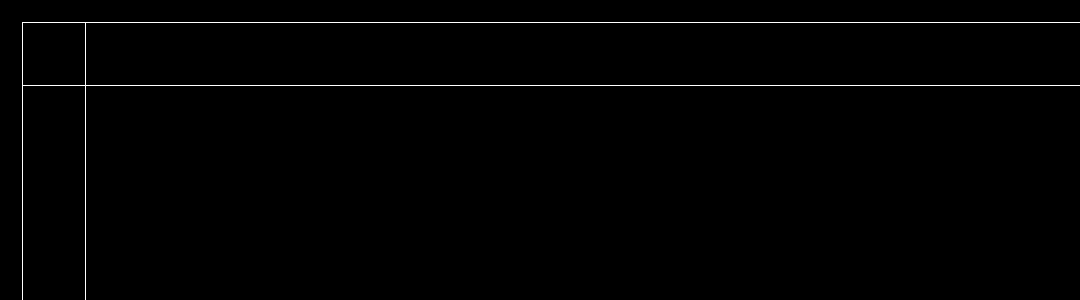
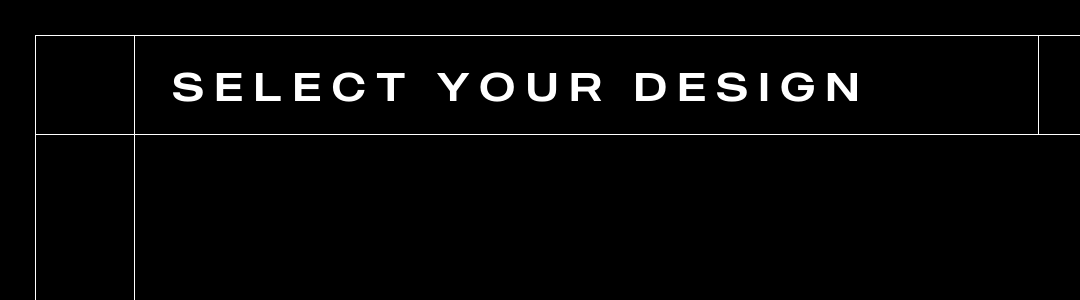
Before and after one commit to eythanSaillet/generative-tattoo, a React (Create React App) app: page / in a window 1280 px wide. Shown: the top 300 px of the page, without its empty margins (0-1080 px from the left). Built offline with nearby package versions, Linux system fonts and the light colour scheme.

Commit message:
:sparkles: create AnimatedText component

```diff
--- /dev/null
+++ b/src/components/AnimatedText.js
@@ -0,0 +1,46 @@
+import React, { useEffect, useRef } from 'react'
+import styled from 'styled-components'
+import gsap, { Power3 } from 'gsap'
+
+const Text = styled.div`
+	overflow: hidden;
+	display: flex;
+	align-items: center;
+	span {
+		display: inline-block;
+		white-space: pre;
+		transform: translateY(100%);
+	}
+
+	/* STYLES */
+	.title {
+		height: 33px;
+		padding: 0 5px;
+		font-size: 2.5em;
+		line-height: 33px;
+	}
+`
+
+export default function AnimatedText({ text, style, delay }) {
+	let test = []
+	let spans = useRef([])
+	for (let i = 0; i < text.length; i++) {
+		test.push(
+			<span className={style} key={i} ref={(element) => spans.current.push(element)}>
+				{text[i]}
+			</span>
+		)
+	}
+	useEffect(() => {
+		setTimeout(() => {
+			gsap.to(spans.current, {
+				duration: 0.7,
+				y: 0,
+				stagger: 0.03,
+				ease: Power3.easeOut,
+			})
+		}, delay)
+	}, [])
+
+	return <Text>{test}</Text>
+}
--- a/src/components/Navigation.js
+++ b/src/components/Navigation.js
@@ -1,6 +1,8 @@
 import React, { useEffect, useRef } from 'react'
 import styled from 'styled-components'
 import gsap, { Power2 } from 'gsap'
+
+import AnimatedText from './AnimatedText'
 
 const View = styled.div`
 	width: 100vw;
@@ -9,8 +11,8 @@ const View = styled.div`
 	justify-content: flex-end;
 	align-items: flex-end;
 	background: var(--black);
-	--containerMargin: 1.7vw;
-	--menuSize: 5vw;
+	--containerMargin: 35px;
+	--menuSize: 100px;
 	--menuLineSize: 1px;
 	.container {
 		position: relative;
@@ -19,12 +21,13 @@ const View = styled.div`
 		display: flex;
 		flex-direction: column;
 
-		/* MENU LINES */
+		/* NAV LINES */
 		.navLines {
 			position: absolute;
 			top: 0;
 			left: 0;
 			display: flex;
+			pointer-events: none;
 		}
 		.topNavLines {
 			width: 100%;
@@ -52,10 +55,33 @@ const View = styled.div`
 			}
 		}
 
-		/* MENU & MAIN */
+		/* NAV & MAIN */
 		.upperNav {
 			width: 100%;
 			height: var(--menuSize);
+			display: flex;
+			.icon {
+				width: var(--menuSize);
+				height: 100%;
+			}
+			.titleContainer {
+				width: calc(80% - var(--menuSize));
+				height: 100%;
+				display: flex;
+				align-items: center;
+				padding-left: 35px;
+			}
+			.line {
+				width: var(--menuLineSize);
+				height: 100%;
+				background: var(--white);
+				transform: scaleY(0);
+				transform-origin: top;
+			}
+			.selectionButtonContainer {
+				width: calc(20% - var(--menuLineSize));
+				height: 100%;
+			}
 		}
 		.lowerContainer {
 			width: 100;
@@ -73,17 +99,19 @@ const View = styled.div`
 	}
 `
 
-function Navigation() {
+export default function Navigation() {
 	let topNavLine1 = useRef(null)
 	let topNavLine2 = useRef(null)
+	let topNavLine3 = useRef(null)
 	let leftNavLine1 = useRef(null)
 	let leftNavLine2 = useRef(null)
 
 	useEffect(() => {
-		gsap.to(topNavLine1.current, { duration: 1, scaleX: 1, ease: Power2.easeInOut })
-		gsap.to(topNavLine2.current, { duration: 1.2, scaleX: 1, ease: Power2.easeInOut })
-		gsap.to(leftNavLine1.current, { duration: 1, scaleY: 1, ease: Power2.easeInOut })
-		gsap.to(leftNavLine2.current, { duration: 1.2, scaleY: 1, ease: Power2.easeInOut })
+		gsap.to(topNavLine1.current, { duration: 1.3, scaleX: 1, ease: Power2.easeInOut })
+		gsap.to(topNavLine2.current, { duration: 1.8, scaleX: 1, ease: Power2.easeInOut })
+		gsap.to(leftNavLine1.current, { duration: 1.1, scaleY: 1, ease: Power2.easeInOut })
+		gsap.to(leftNavLine2.current, { duration: 1.6, scaleY: 1, ease: Power2.easeInOut })
+		gsap.to(topNavLine3.current, { duration: 0.3, delay: 0.75, scaleY: 1, ease: Power2.easeInOut })
 	}, [])
 
 	return (
@@ -97,7 +125,14 @@ function Navigation() {
 					<div className="line" ref={leftNavLine1}></div>
 					<div className="line" ref={leftNavLine2}></div>
 				</div>
-				<div className="upperNav"></div>
+				<div className="upperNav">
+					<div className="icon"></div>
+					<div className="titleContainer">
+						<AnimatedText text="SELECT YOUR DESIGN" style="title" delay={600}></AnimatedText>
+					</div>
+					<div className="line" ref={topNavLine3}></div>
+					<div className="selectionButtonContainer"></div>
+				</div>
 				<div className="lowerContainer">
 					<div className="leftNav"></div>
 					<div className="main"></div>
@@ -106,5 +141,3 @@ function Navigation() {
 		</View>
 	)
 }
-
-export default Navigation
--- a/src/components/SplashScreen/SplashSketch.js
+++ b/src/components/SplashScreen/SplashSketch.js
@@ -3,7 +3,7 @@ import Sketch from 'react-p5'
 
 import fontSource from '../../assets/fonts/made-outer-sans/made-outer-sans-medium.otf'
 
-function SplashSketch(props) {
+export default function SplashSketch(props) {
 	let particleFont
 	let systemWidth = 550
 	let systemHeight = 150
@@ -205,5 +205,3 @@ function SplashSketch(props) {
 
 	return <Sketch preload={preload} setup={setup} draw={draw} />
 }
-
-export default SplashSketch
--- a/src/components/SplashScreen/SplashTitle.js
+++ b/src/components/SplashScreen/SplashTitle.js
@@ -12,8 +12,6 @@ const Title = styled.h1`
 	letter-spacing: 70px;
 `
 
-function SplashTitle() {
+export default function SplashTitle() {
 	return <Title>GENERATIVE</Title>
 }
-
-export default SplashTitle
--- a/src/components/SplashScreen/index.js
+++ b/src/components/SplashScreen/index.js
@@ -2,7 +2,7 @@ import React from 'react'
 import SplashSketch from './SplashSketch'
 import SplashTitle from './SplashTitle'
 
-function SplashScreen() {
+export default function SplashScreen() {
 	return (
 		<div>
 			<SplashSketch></SplashSketch>
@@ -10,5 +10,3 @@ function SplashScreen() {
 		</div>
 	)
 }
-
-export default SplashScreen
--- a/src/index.css
+++ b/src/index.css
@@ -9,7 +9,8 @@
 }
 
 body {
-	font-family: 'Made Outer Sans Medium';
+	font-family: 'Made Outer Sans Regular';
+	color: var(--white);
 }
 
 @font-face {
```
